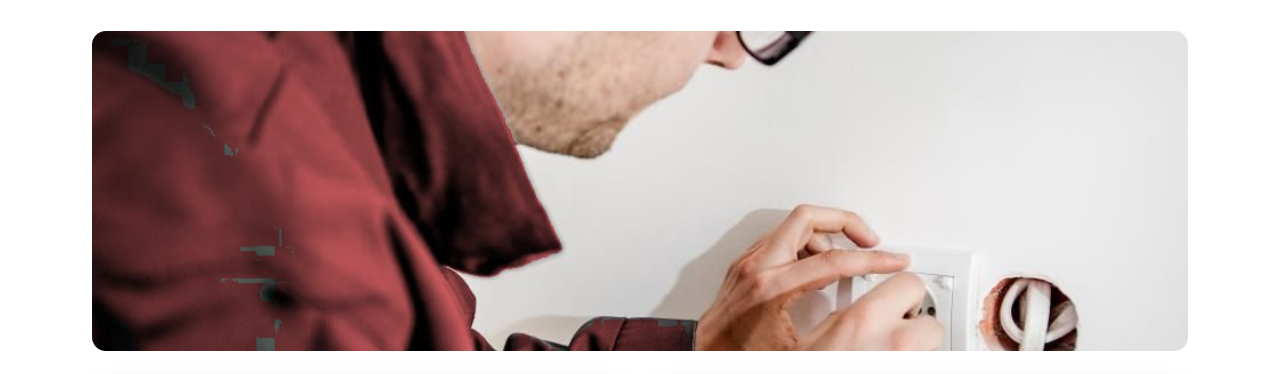
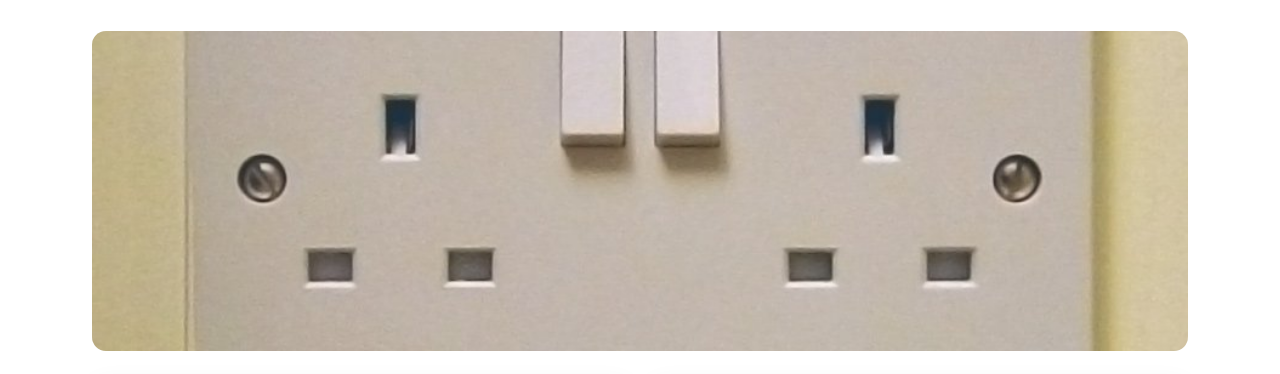
Before and after one commit to andrei170/s-davison-site, a plain HTML site: page testing-and-inspection.html in a window 1280 px wide. Shown: the part 410-784 px from the top of the page. Drawn offline with nearby package versions, Linux system fonts and the light colour scheme.

Commit message:
Build AG1 asset pack

```diff
--- a/testing-and-inspection.html
+++ b/testing-and-inspection.html
@@ -229,7 +229,7 @@ a{color:inherit}
 <nav class="nav"><div class="navin"><a class="logo" href="index.html" style="text-decoration:none"><img class="logoimg" src="assets/logo-full-colour.png" alt="S Davison (Electrical) Ltd logo" width="162" height="40"></a>
 <div class="navl"><a href="index.html">Home</a><a href="services.html">Services</a><a href="sectors.html">Sectors</a><a href="for-buyers.html">For buyers</a><a href="about.html">About</a><a href="contact.html">Contact</a></div><a class="call" href="tel:+447900817149"><svg class="ic"><use href="#i-phone"></use></svg> 07900 817 149</a></div></nav>
 <section class="sec"><div class="wrap"><div class="crumb"><a href="index.html">Home</a> / <a href="services.html">Services</a> / Testing and inspection</div>
-<div class="shead"><div class="kicker">Testing and inspection</div><h1>Electrical testing and inspection for commercial premises.</h1><p class=lede>The Health and Safety at Work etc. Act 1974 places a legal duty on employers to make sure electrical equipment in the workplace is safe. We test and inspect commercial premises, with all testing carried out to BS 7671.</p></div><img class="pimg" src="assets/stock/testing-red.jpg" width="960" height="639" alt="An electrician in red workwear testing a socket" loading="lazy">
+<div class="shead"><div class="kicker">Testing and inspection</div><h1>Electrical testing and inspection for commercial premises.</h1><p class=lede>The Health and Safety at Work etc. Act 1974 places a legal duty on employers to make sure electrical equipment in the workplace is safe. We test and inspect commercial premises, with all testing carried out to BS 7671.</p></div><img class="pimg" src="assets/stock/uk-socket.jpg" width="903" height="600" alt="A UK 13A double switched socket" loading="lazy">
 <div class="grid2"><div class="card"><div class="cicon"><svg class="ic"><use href="#i-file"></use></svg></div><h3>What we do</h3><ul class="ticks"><li>Periodic inspection reports (EICRs, electrical surveys)</li><li>Fixed wire testing</li><li>PAT testing</li><li>Issuing of test certification</li><li>Remedial work to put right what an inspection finds</li></ul></div>
 <div class="card"><div class="cicon"><svg class="ic"><use href="#i-shield"></use></svg></div><h3>How we work</h3><ul class="ticks"><li>Our own qualified electricians</li><li>NICEIC Approved Contractor and CHAS accredited</li><li>A free written estimate or quotation</li><li>Testing and certification on completion</li></ul></div></div>
 <div class="grid2" style="margin-top:22px"><div class="card"><h3>Buildings we work in</h3><ul class="ticks"><li><a href="schools-and-colleges.html" style="color:var(--brand)">Schools and colleges</a></li><li><a href="council-and-public-buildings.html" style="color:var(--brand)">Council and public buildings</a></li><li><a href="healthcare.html" style="color:var(--brand)">Healthcare</a></li><li><a href="food-and-industrial.html" style="color:var(--brand)">Food and industrial</a></li><li><a href="offices-and-retail.html" style="color:var(--brand)">Offices and retail</a></li></ul></div>
```
